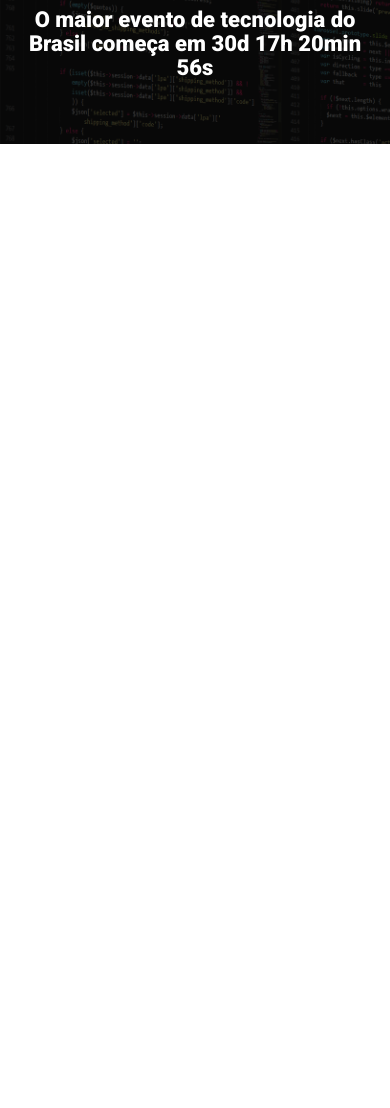
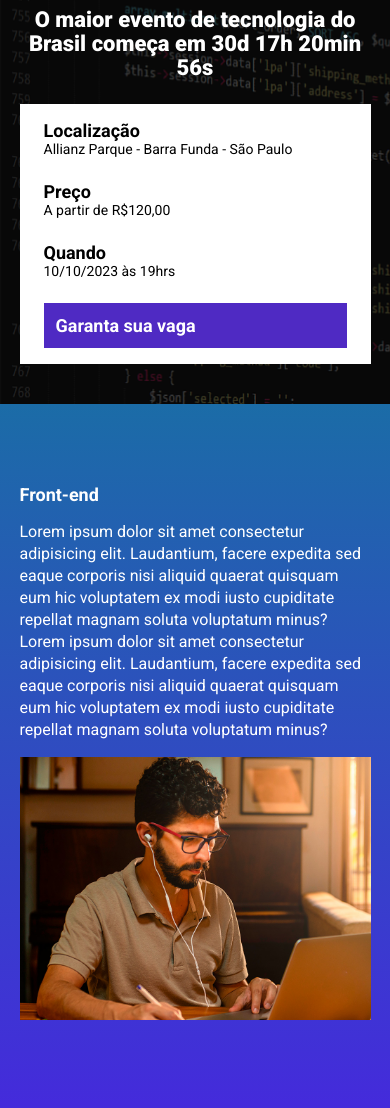
Before and after one commit to GuilhermeGoncalez/ebac_tech_talks, a website built with Parcel: page src/index.html in a window 390 px wide. Shown: the part 96-1204 px from the top of the page. Before the commit the page ends 844 px from the top, so only its background shows below. Built offline with nearby package versions, Linux system fonts and the light colour scheme.

Commit message:
adição de fade no elementos e separação nas áreas de DEV

```diff
--- a/src/index.html
+++ b/src/index.html
@@ -8,6 +8,7 @@
     <link rel="preconnect" href="https://fonts.gstatic.com" crossorigin>
     <link href="https://fonts.googleapis.com/css2?family=Roboto:wght@400;700;900&display=swap" rel="stylesheet">
     <link rel="stylesheet" href="./styles/main.scss">
+    <link rel="stylesheet" href="https://unpkg.com/aos@next/dist/aos.css" />
 </head>
 <body>
     <header class="hero">
@@ -16,11 +17,87 @@
             <p class="hero__text">
                 O maior evento de tecnologia do Brasil começa em 30d 17h 20min 56s
             </p>
+            <div class="infos-bar">
+                <ul class="infos-bar__infos">
+                    <li class="infos-bar__infos__item">
+                        <b>Localização</b>
+                        Allianz Parque - Barra Funda - São Paulo
+                    </li>
+                    <li class="infos-bar__infos__item">
+                        <b>Preço</b>
+                        A partir de R$120,00
+                    </li>
+                    <li class="infos-bar__infos__item">
+                        <b>Quando</b>
+                        10/10/2023 às 19hrs
+                    </li>
+                </ul>
+                <a href="#" class="button button--primary">
+                    Garanta sua vaga
+                </a>
+            </div>
         </div>
     </header>
 
+    <section class="event event--frontend">
+        <div class="container" data-aos="fade-right">
+            <div class="event__detail">
+                <h2 class="event__detail__title">
+                    Front-end
+                </h2>
+                <p class="event__detail__description">
+                    Lorem ipsum dolor sit amet consectetur adipisicing elit. Laudantium, facere expedita sed eaque corporis nisi aliquid quaerat quisquam eum hic voluptatem ex modi iusto cupiditate repellat magnam soluta voluptatum minus?
+                    Lorem ipsum dolor sit amet consectetur adipisicing elit. Laudantium, facere expedita sed eaque corporis nisi aliquid quaerat quisquam eum hic voluptatem ex modi iusto cupiditate repellat magnam soluta voluptatum minus?
+                </p>
+            </div>
+            <img class="event__image" src="./images/frontend.png" alt="Front-end">
+        </div>
+    </section>
+    <section class="event event--ui-ux event--image-left">
+        <div class="container" data-aos="fade-left">
+            <div class="event__detail">
+                <h2 class="event__detail__title">
+                    UI/UX
+                </h2>
+                <p class="event__detail__description">
+                    Lorem ipsum dolor sit amet consectetur adipisicing elit. Laudantium, facere expedita sed eaque corporis nisi aliquid quaerat quisquam eum hic voluptatem ex modi iusto cupiditate repellat magnam soluta voluptatum minus?
+                    Lorem ipsum dolor sit amet consectetur adipisicing elit. Laudantium, facere expedita sed eaque corporis nisi aliquid quaerat quisquam eum hic voluptatem ex modi iusto cupiditate repellat magnam soluta voluptatum minus?
+                </p>
+            </div>
+            <img class="event__image" src="./images/ui-ux.png" alt="Front-end">
+        </div>
+    </section>
+    <section class="event event--data-science">
+        <div class="container" data-aos="fade-right">
+            <div class="event__detail">
+                <h2 class="event__detail__title">
+                    Data Science
+                </h2>
+                <p class="event__detail__description">
+                    Lorem ipsum dolor sit amet consectetur adipisicing elit. Laudantium, facere expedita sed eaque corporis nisi aliquid quaerat quisquam eum hic voluptatem ex modi iusto cupiditate repellat magnam soluta voluptatum minus?
+                    Lorem ipsum dolor sit amet consectetur adipisicing elit. Laudantium, facere expedita sed eaque corporis nisi aliquid quaerat quisquam eum hic voluptatem ex modi iusto cupiditate repellat magnam soluta voluptatum minus?
+                </p>
+            </div>
+            <img class="event__image" src="./images/data.png" alt="Front-end">
+        </div>
+    </section>
+    <section class="event event--backend event--image-left">
+        <div class="container" data-aos="fade-left">
+            <div class="event__detail">
+                <h2 class="event__detail__title">
+                    Back-end
+                </h2>
+                <p class="event__detail__description">
+                    Lorem ipsum dolor sit amet consectetur adipisicing elit. Laudantium, facere expedita sed eaque corporis nisi aliquid quaerat quisquam eum hic voluptatem ex modi iusto cupiditate repellat magnam soluta voluptatum minus?
+                    Lorem ipsum dolor sit amet consectetur adipisicing elit. Laudantium, facere expedita sed eaque corporis nisi aliquid quaerat quisquam eum hic voluptatem ex modi iusto cupiditate repellat magnam soluta voluptatum minus?
+                </p>
+            </div>
+            <img class="event__image" src="./images/backend.png" alt="Front-end">
+        </div>
+    </section>
 
 
+    <script src="https://unpkg.com/aos@next/dist/aos.js"></script>
     <script src="./scripts/main.js"></script>
 </body>
 </html>
--- a/src/scripts/main.js
+++ b/src/scripts/main.js
@@ -1 +1 @@
-console.log("ola mundo");
+AOS.init();
--- /dev/null
+++ b/src/styles/_event.scss
@@ -0,0 +1,61 @@
+@use 'variables';
+
+.event {
+    padding: 80px 0;
+
+    &--frontend {
+        background-image: linear-gradient(variables.$blue1, variables.$blue2);
+    }
+    &--ui-ux {
+        background-image: linear-gradient(variables.$blue2, variables.$pink);
+    }
+    &--data-science {
+        background-image: linear-gradient(variables.$pink, variables.$yellow);
+    }
+    &--backend {
+        background-image: linear-gradient(variables.$yellow, variables.$pink);
+    }
+
+    &--image-left {
+        .container {
+            flex-direction: row-reverse;
+        }
+    }
+
+    .container {
+        display: flex;
+        gap: 40px;
+    }
+
+    &__image {
+        max-width: 360px;
+    }
+
+    &__detail {
+
+        &__title{
+            font-size: 18px;
+            font-weight: bold;
+            margin-bottom: 16px;
+        }
+
+        &__description {
+            line-height: 22px;
+        }
+    }
+
+    @media (max-width:640px) {
+        .container {
+            display: block;
+        }
+
+        &__image {
+            width: 100%;
+        }
+
+        &__detail {
+            margin-right: 0;
+            margin-bottom: 16px;
+        }
+    }
+}
--- a/src/styles/_hero.scss
+++ b/src/styles/_hero.scss
@@ -1,3 +1,5 @@
+@use 'variables';
+
 .hero{
     padding-top: 64px;
     padding-bottom: 100px;
@@ -16,7 +18,7 @@
         left: 0;
         width: 100%;
         height: 100%;
-        background-color: #000;
+        background-color: variables.$secondaryTextColor;
         content: '';
         opacity: .7;
     }
--- /dev/null
+++ b/src/styles/_variables.scss
@@ -0,0 +1,8 @@
+$textColor: #fff;
+$secondaryTextColor: #000;
+
+$blue1: #1B6CA7;
+$blue2: #442BDB;
+$pink: #89223B;
+$yellow: #9C791D;
+$purple: #4F2AC3;
--- /dev/null
+++ b/src/styles/components/_buttons.scss
@@ -0,0 +1,27 @@
+@use '../variables';
+
+.button {
+    padding: 12px;
+    font-size: 18px;
+    font-weight: bold;
+    text-decoration: none;
+    text-align: center;
+    white-space: nowrap;
+
+    &--primary{
+        color: variables.$textColor;
+        background-color: variables.$purple;
+
+    }
+
+    @media (max-width: 640px) {
+        display: block;
+        width: 100%;
+        align-items: center;
+    }
+
+    @media (max-width: 1024px) {
+        display: flex;
+        align-items: center;
+    }
+}
--- /dev/null
+++ b/src/styles/components/_infos_bar.scss
@@ -0,0 +1,43 @@
+@use '../variables';
+
+.infos-bar {
+    padding: 16px 24px;
+    background-color: variables.$textColor;
+    display: flex;
+    justify-content: space-between;
+
+    &__infos {
+        display: flex;
+        gap: 40px;
+
+        &__item {
+            font-size: 14px;
+            color: variables.$secondaryTextColor;
+
+            b {
+                color: variables.$secondaryTextColor;
+                font-size: 18px;
+                display: block;
+            }
+        }
+    }
+
+    @media (max-width: 640px) {
+        display: block;
+
+        &__infos {
+            display: block;
+
+            &__item {
+                margin-bottom: 24px;
+            }
+        }
+    }
+
+    @media (max-width: 1024px) {
+
+        &__infos {
+            gap: 16px;
+        }
+    }
+}
--- a/src/styles/main.scss
+++ b/src/styles/main.scss
@@ -1,11 +1,16 @@
 @use 'hero';
+@use 'components/infos_bar';
+@use 'components/buttons';
+@use 'event';
+@use 'variables';
 
 * {
     padding: 0;
     margin: 0;
     box-sizing: border-box;
     font-family: 'Roboto', sans-serif;
-    color: #fff;
+    color: variables.$textColor;
+    list-style: none;
 }
 
 .container {
```
